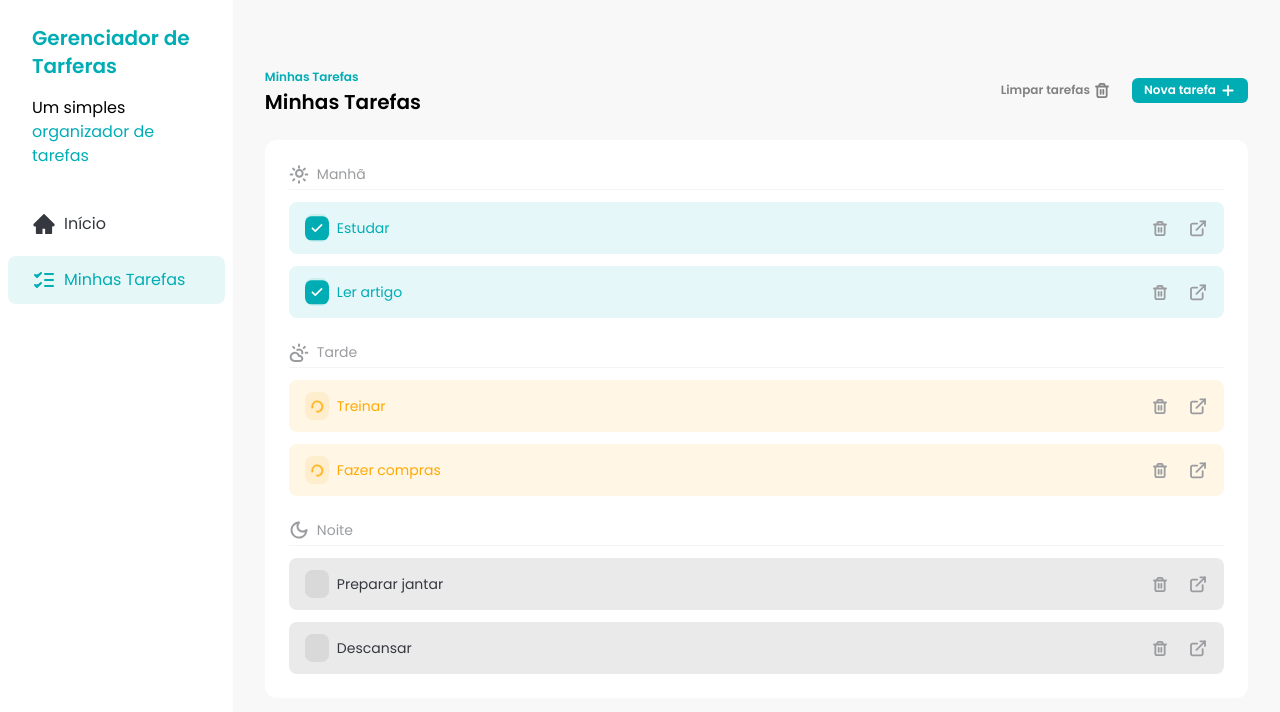
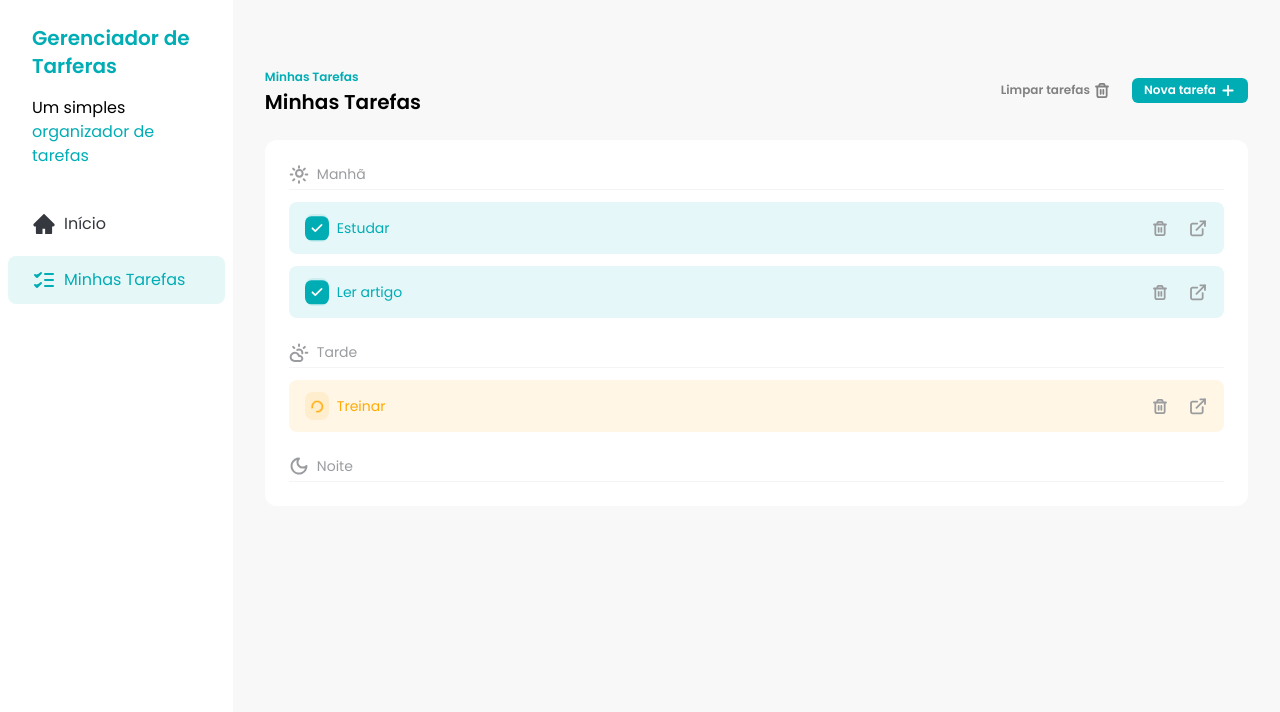
Before and after one commit to Andersonamalta/task-manager, a React (Vite) app: page / in a window 1280 px wide. Shown: the top 712 px of the page. Built offline with nearby package versions, Linux system fonts and the light colour scheme; data requests are answered from the project's data file.

Commit message:
feat: ensure task can be deleted

```diff
--- a/db.json
+++ b/db.json
@@ -20,27 +20,6 @@
       "description": "Ir a academia",
       "time": "Tarde",
       "status": "in_progress"
-    },
-    {
-      "id": "4",
-      "title": "Fazer compras",
-      "description": "Ir ao mercado fazer compras do mês",
-      "time": "Tarde",
-      "status": "in_progress"
-    },
-    {
-      "id": "5",
-      "title": "Preparar jantar",
-      "description": "Preparar jantar para minha esposa",
-      "time": "Noite",
-      "status": "not_started"
-    },
-    {
-      "id": "6",
-      "title": "Descansar",
-      "description": "Assistir um filme em família",
-      "time": "Noite",
-      "status": "not_started"
     }
   ]
 }
--- a/src/App.jsx
+++ b/src/App.jsx
@@ -1,12 +1,9 @@
-import { Toaster } from "sonner"
-
 import Sidebar from "./components/Sidebar"
 import Tasks from "./components/Tasks"
 
 function App() {
   return (
     <div className="flex">
-      <Toaster toastOptions={{ style: { color: "#3E383E" } }} />
       <Sidebar />
       <Tasks />
     </div>
--- a/src/main.jsx
+++ b/src/main.jsx
@@ -4,6 +4,7 @@
 import "./index.css"
 import { createBrowserRouter, RouterProvider } from "react-router-dom"
 import TaskDetailsPage from "./pages/task-details.jsx"
+import { Toaster } from "sonner"
 
 const router = createBrowserRouter([
   {
@@ -18,6 +19,7 @@
 
 ReactDOM.createRoot(document.getElementById("root")).render(
   <React.StrictMode>
+    <Toaster toastOptions={{ style: { color: "#3E383E" } }} />
     <RouterProvider router={router} />
   </React.StrictMode>
 )
--- a/src/pages/task-details.jsx
+++ b/src/pages/task-details.jsx
@@ -94,6 +94,19 @@
     toast.success("Tarefa salva com sucesso!")
   }
 
+  const handleDeleteClick = async () => {
+    const response = await fetch(`http://localhost:3000/tasks/${taskId}`, {
+      method: "DELETE",
+    })
+    if (!response.ok) {
+      return toast.error(
+        "Erro ao deletar a tarefa. Por favor, tente novamente."
+      )
+    }
+    toast.success("Tarefa deletada com sucesso!")
+    navigate(-1)
+  }
+
   const titleError = errors.find((error) => error.inputName === "title")
   const timeError = errors.find((error) => error.inputName === "time")
   const descriptionError = errors.find(
@@ -123,7 +136,11 @@
             </div>
             <h1 className="mt-2 text-xl font-semibold">{task?.title}</h1>
           </div>
-          <Button className="h-fit self-end" color="danger">
+          <Button
+            className="h-fit self-end"
+            color="danger"
+            onclick={handleDeleteClick}
+          >
             <TrashIcon />
             Deletar tarefa
           </Button>
```
